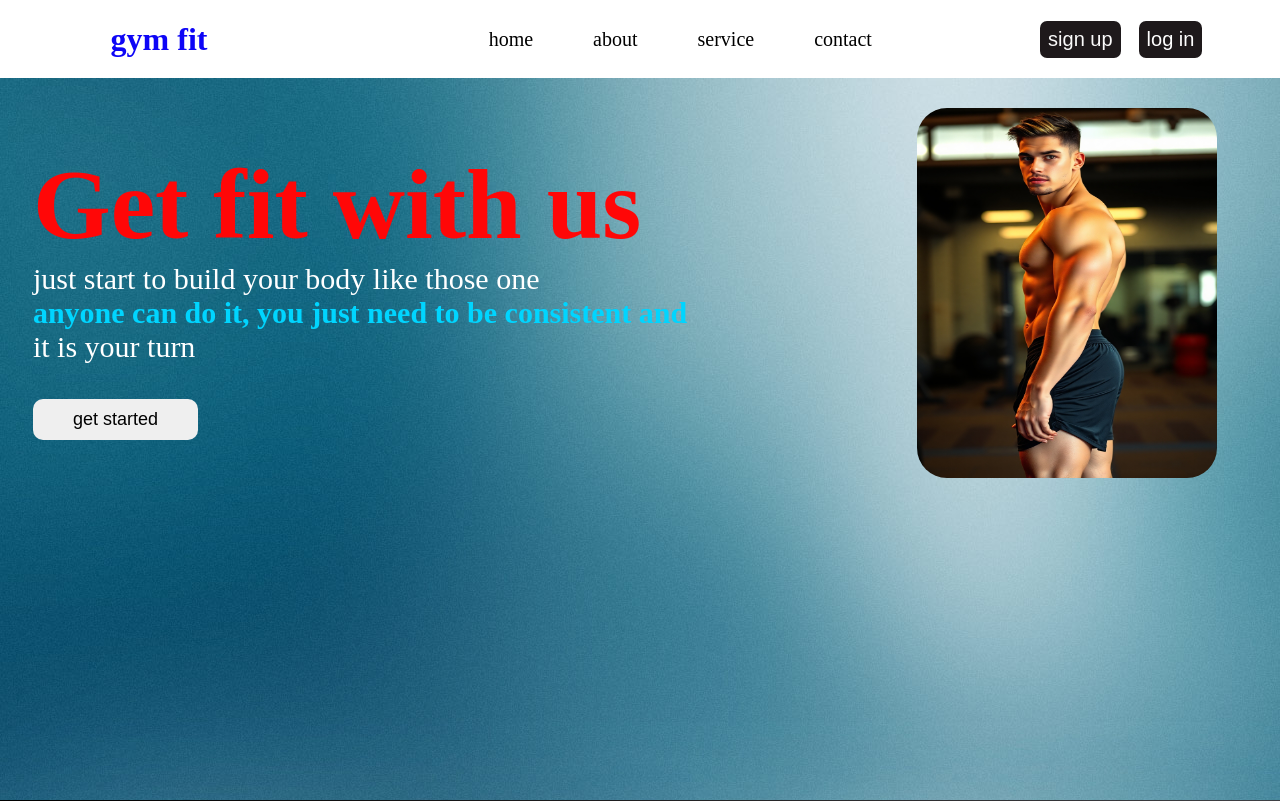
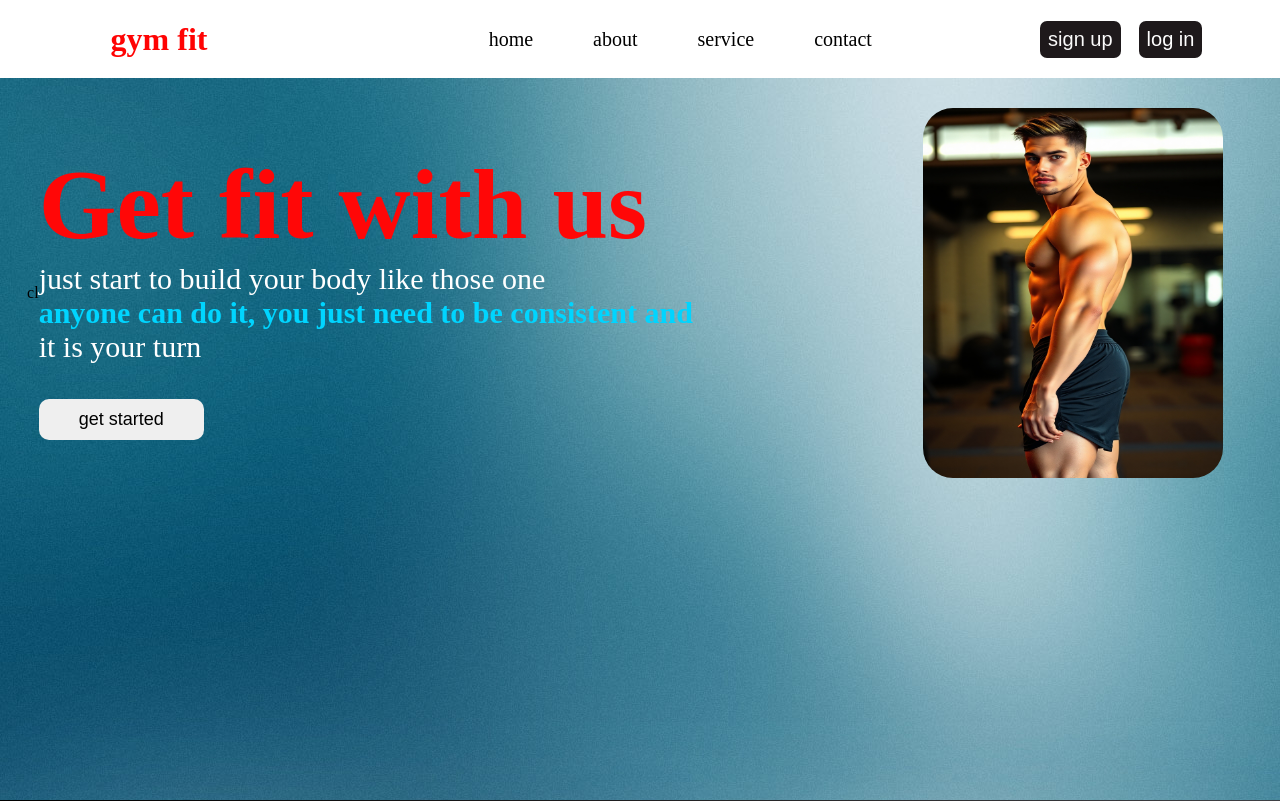
Before and after one commit to Million28/nnnnn, a plain HTML site: page index.html in a window 1280 px wide. Shown: the top 801 px of the page. Drawn offline with Linux system fonts and the light colour scheme.

Commit message:
changed the color logo

```diff
--- a/index.html
+++ b/index.html
@@ -30,7 +30,7 @@
         <div class="container">
             <div class="content">
                 <div class="blogs">
-
+ cl
                 <div id="blog">
                     <h1>Get fit with us</h1>
                     <p>just start to build your body like those one<br>
--- a/style.css
+++ b/style.css
@@ -15,7 +15,7 @@ header {
 }
 
 .logo {
-    color: rgb(13, 5, 246);
+    color: rgb(255, 3, 3);
 }
 
 .logo {
```
